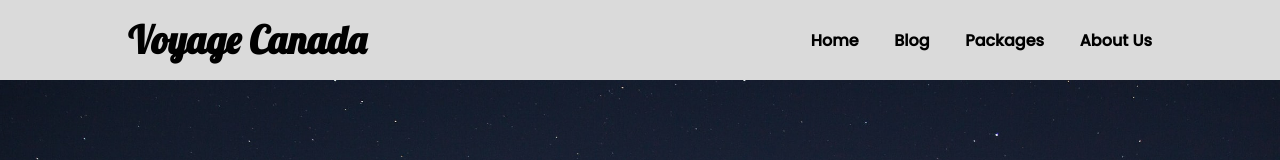
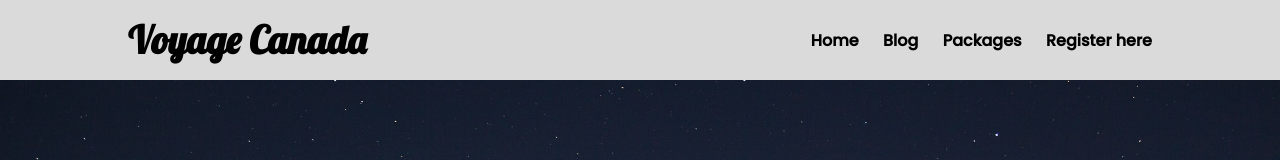
Before and after one commit to aswin-syras/Voyage-Canada, a plain HTML site: page sample work4/page4.html in a window 1280 px wide. Shown: the top 160 px of the page. Drawn offline with Linux system fonts and the light colour scheme.

Commit message:
new link

```diff
--- a/sample work4/page4.html
+++ b/sample work4/page4.html
@@ -17,7 +17,7 @@
                     <li><a href="#">Home</a></li>
                     <li><a href="#">Blog</a></li>
                     <li><a href="#">Packages</a></li>
-                    <li><a href="#">About Us</a></li>
+                    <li><a href="#">Register here</a></li>
                 </ul>
                 <div class="burger">
                     <div class="line1"></div>
```
